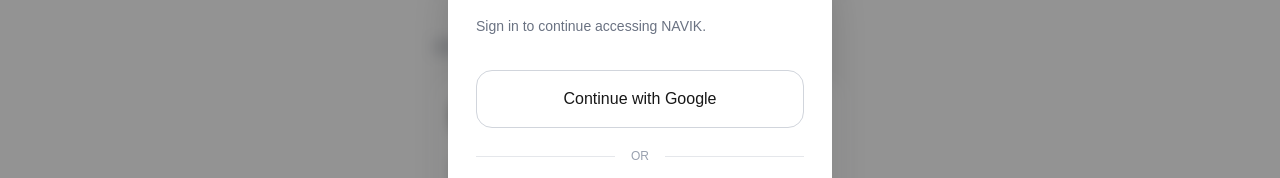
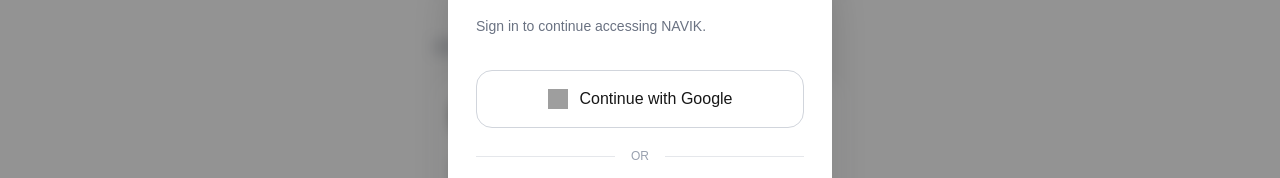
Before and after one commit to sahilslomo/PASSIVE, a Next.js app: page / in a window 1280 px wide. Both pictures are taken after a click on the button "Login". Shown: the part 198-376 px from the top of the page. Built offline with nearby package versions, Linux system fonts and the light colour scheme; no server answers; grey boxes are pictures that could not be loaded.

Commit message:
fix all and google button

```diff
--- a/app/page.tsx
+++ b/app/page.tsx
@@ -416,9 +416,21 @@
               className="w-full border border-gray-300 rounded-2xl py-4 px-4 flex items-center justify-center gap-3 font-medium hover:bg-gray-50 transition-all mb-5"
             >
 
-              {loading
-                ? "Please wait..."
-                : "Continue with Google"}
+              {loading ? (
+                "Please wait..."
+              ) : (
+                <>
+                  <img
+                    src="https://www.gstatic.com/firebasejs/ui/2.0.0/images/auth/google.svg"
+                    alt="Google"
+                    className="w-5 h-5"
+                  />
+
+                  <span>
+                    Continue with Google
+                  </span>
+                </>
+              )}
 
             </button>
 
```
